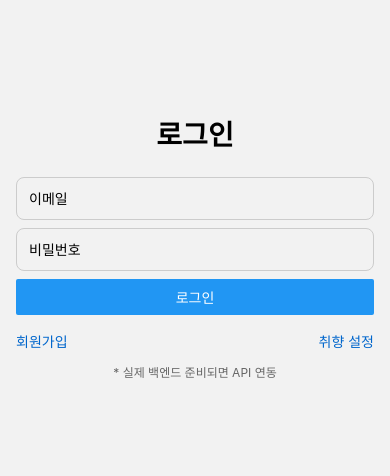
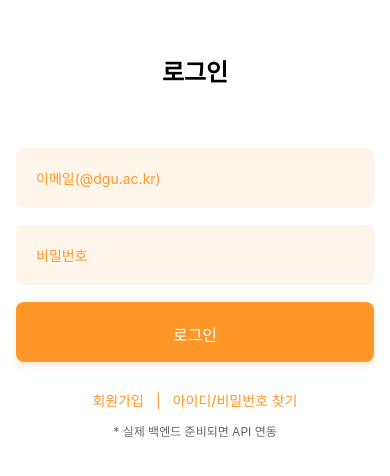
Before and after one commit to Farm-6-25summer/foodiemate, a React Native app in the folder frontend/: screen /Login in a window 390 px wide. Shown: the part 176-652 px from the top of the page. Built offline with nearby package versions, Linux system fonts and the light colour scheme.

Commit message:
#2 프론트엔드 로그인창 구현

```diff
--- /dev/null
+++ b/frontend/react-native.config.js
@@ -0,0 +1,3 @@
+module.exports = {
+  assets: ["src/assets/fonts"],
+};
--- /dev/null
+++ b/frontend/screens/IdpwFind.jsx
@@ -0,0 +1 @@
+/* 이까지 구현하진 않을 것 같은데 Login.jsx 구조를 위해서 파일만 만듦. */
--- a/frontend/screens/Login.jsx
+++ b/frontend/screens/Login.jsx
@@ -7,6 +7,8 @@ import {
   Alert,
   StyleSheet,
   TouchableOpacity,
+  Pressable,
+  ActivityIndicator,
 } from "react-native";
 import { useForm, Controller } from "react-hook-form";
 import AsyncStorage from "@react-native-async-storage/async-storage";
@@ -36,7 +38,7 @@ export default function Login({ navigation }) {
       Alert.alert("로그인 실패", "알 수 없는 오류가 생겼습니다.");
     }
   };
-  /* 실제 로그인 기능능
+  /* 실제 로그인 기능
   const onSubmit = async (data) => {
     try {
       const res = await login({ email: data.email, password: data.password });
@@ -57,7 +59,7 @@ export default function Login({ navigation }) {
         control={control}
         name="email"
         rules={{
-          required: "이메일 입력하세요.",
+          required: "이메일을 입력하세요.",
           pattern: {
             value: /\S+@\S+\.\S+/,
             message: "유효한 이메일 형식이어야 합니다.",
@@ -65,7 +67,8 @@ export default function Login({ navigation }) {
         }}
         render={({ field: { onChange, value } }) => (
           <TextInput
-            placeholder="이메일"
+            placeholder="이메일(@dgu.ac.kr)"
+            placeholderTextColor={"#FF9728"}
             value={value}
             onChangeText={onChange}
             keyboardType="email-address"
@@ -88,6 +91,7 @@ export default function Login({ navigation }) {
         render={({ field: { onChange, value } }) => (
           <TextInput
             placeholder="비밀번호"
+            placeholderTextColor={"#FF9728"}
             value={value}
             onChangeText={onChange}
             secureTextEntry
@@ -99,18 +103,31 @@ export default function Login({ navigation }) {
         <Text style={styles.errorText}>{errors.password.message}</Text>
       )}
 
-      <Button
-        title={isSubmitting ? "로딩..." : "로그인"}
+      <Pressable
         onPress={handleSubmit(onSubmit)}
         disabled={isSubmitting}
-      />
+        style={({ pressed }) => [
+          styles.loginButton,
+          isSubmitting && styles.loginButtonDisabled,
+          pressed && !isSubmitting && { opacity: 0.8 },
+        ]}
+        accessibilityRole="button"
+        accessibilityState={{ disabled: isSubmitting }}
+      >
+        {isSubmitting ? (
+          <ActivityIndicator />
+        ) : (
+          <Text style={styles.loginButtonText}>로그인</Text>
+        )}
+      </Pressable>
 
       <View style={styles.row}>
         <TouchableOpacity onPress={() => navigation.navigate("Register")}>
           <Text style={styles.linkText}>회원가입</Text>
         </TouchableOpacity>
-        <TouchableOpacity onPress={() => navigation.navigate("Preference")}>
-          <Text style={styles.linkText}>취향 설정</Text>
+        <Text style={styles.separator}>|</Text>
+        <TouchableOpacity onPress={() => navigation.navigate("IdpwFind")}>
+          <Text style={styles.linkText}>아이디/비밀번호 찾기</Text>
         </TouchableOpacity>
       </View>
 
@@ -120,23 +137,70 @@ export default function Login({ navigation }) {
 }
 
 const styles = StyleSheet.create({
-  container: { flex: 1, padding: 16, justifyContent: "center" },
+  container: {
+    flex: 1,
+    padding: 16,
+    justifyContent: "center",
+    backgroundColor: "#ffffff",
+  },
   title: {
-    fontSize: 28,
-    fontWeight: "600",
-    marginBottom: 24,
+    fontSize: 24,
+    fontWeight: "700",
+    marginBottom: 60,
     textAlign: "center",
   },
   input: {
-    borderWidth: 1,
-    borderColor: "#ccc",
     borderRadius: 8,
-    padding: 12,
-    marginBottom: 8,
+    padding: 20,
+    marginBottom: 17,
+    backgroundColor: "#fff6eb",
+    width: "100%",
+    maxWidth: 400,
+    height: 60,
+  },
+  loginButton: {
+    backgroundColor: "#FF9728",
+    padding: 20,
+    borderRadius: 8,
+    alignItems: "center",
+    width: "100%",
+    maxWidth: 400,
+    height: 60,
+    // iOS 그림자 - 주황색으로 전체 방향에 그림자 주기
+    shadowColor: "#FFCE93", // 주황색 그림자
+    shadowOffset: { width: 0, height: 4 },
+    shadowOpacity: 0.4,
+    shadowRadius: 6,
+    elevation: 4,
+  },
+  loginButtonDisabled: {
+    opacity: 0.5,
+    cursor: "not-allowed",
+  },
+  loginButtonText: {
+    color: "#fff",
+    fontSize: 16,
+    fontWeight: "500",
   },
   errorInput: { borderColor: "#e74c3c" },
   errorText: { color: "#e74c3c", marginBottom: 8 },
-  row: { flexDirection: "row", justifyContent: "space-between", marginTop: 16 },
-  linkText: { color: "#0066cc" },
+  row: {
+    flexDirection: "row",
+    justifyContent: "center",
+    alignItems: "center",
+    marginTop: 28,
+  },
+  linkText: {
+    color: "#FF9728",
+    fontSize: 14,
+    fontWeight: "500",
+    marginHorizontal: 6,
+  },
+  separator: {
+    color: "#FF9728",
+    marginHorizontal: 6,
+    fontWeight: "400",
+    fontSize: 14,
+  },
   note: { marginTop: 12, fontSize: 12, color: "#666", textAlign: "center" },
 });
```
Also changed, not shown: 1 other file (tests, documents, lock files or other folders).
